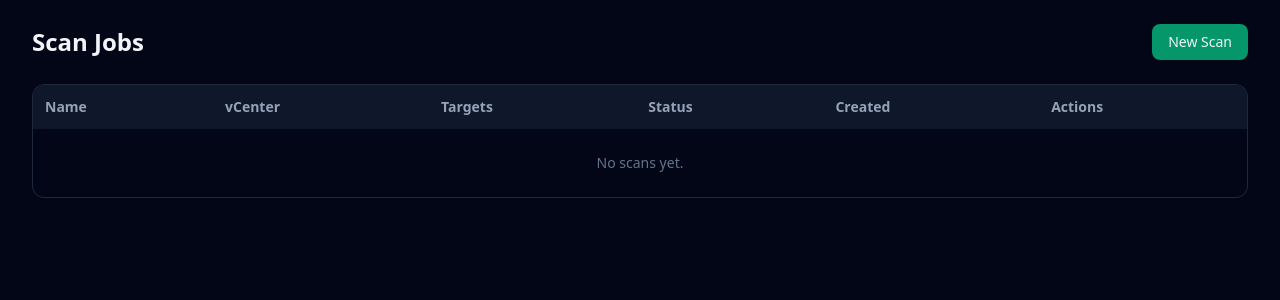
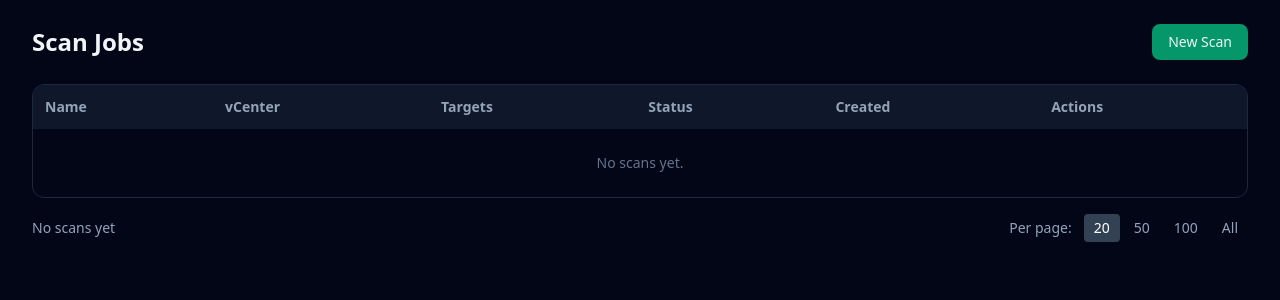
Before and after one commit to drummachine24/VMWare-STIG-Tool, a FastAPI app: page /scans in a window 1280 px wide. Shown: the part 55-355 px from the top of the page. Run offline with FastAPI, Linux system fonts and the light colour scheme; some libraries are stand-ins or nearby versions.

Commit message:
Add scan deletion, bulk delete, and pagination to the scans list.
Co-authored-by: Cursor <cursoragent@cursor.com>

```diff
--- a/backend/app/main.py
+++ b/backend/app/main.py
@@ -2,8 +2,9 @@ from pathlib import Path
 
 import logging
 
-from fastapi import Depends, FastAPI, Form, HTTPException, Request
+from fastapi import Depends, FastAPI, Form, HTTPException, Query, Request
 from fastapi.responses import FileResponse, HTMLResponse, RedirectResponse
+from sqlalchemy import func
 from sqlalchemy.orm import Session, joinedload
 from starlette.middleware.sessions import SessionMiddleware
 
@@ -23,9 +24,20 @@ from app.services.credential_key import sync_credential_key_file_from_env
 from app.services.crypto import encrypt_secret
 from app.services.dashboard_metrics import get_dashboard_metrics, metrics_as_dict
 from app.services.preflight import run_preflight
+from app.services.scan_delete import (
+    count_deletable_scan_jobs,
+    delete_all_deletable_scan_jobs,
+    delete_scan_job,
+)
 from app.services.scan_rescan import rescan_job
 from app.tasks.celery_app import run_scan_job
-from app.web import render, url_for_path
+from app.web import (
+    DEFAULT_SCANS_PER_PAGE,
+    SCANS_PER_PAGE_OPTIONS,
+    render,
+    scans_list_url,
+    url_for_path,
+)
 
 try:
     ensure_app_secret_key()
@@ -175,18 +187,54 @@ def preflight_page(
 @app.get("/scans", response_class=HTMLResponse)
 def scans_page(
     request: Request,
+    page: int = Query(1, ge=1),
+    per_page: str = Query(DEFAULT_SCANS_PER_PAGE),
     db: Session = Depends(get_db),
     _user=Depends(require_viewer),
 ):
-    jobs = (
+    if per_page not in SCANS_PER_PAGE_OPTIONS:
+        per_page = DEFAULT_SCANS_PER_PAGE
+
+    root_path = get_settings().app_root_path or ""
+    total = db.query(func.count(ScanJob.id)).scalar() or 0
+    base_query = (
         db.query(ScanJob)
         .options(joinedload(ScanJob.vcenter))
         .order_by(ScanJob.created_at.desc())
-        .limit(50)
-        .all()
     )
+
+    if per_page == "all":
+        jobs = base_query.all()
+        total_pages = 1
+        page = 1
+        offset = 0
+    else:
+        per_page_int = int(per_page)
+        total_pages = max(1, (total + per_page_int - 1) // per_page_int) if total else 1
+        page = min(page, total_pages)
+        offset = (page - 1) * per_page_int
+        jobs = base_query.offset(offset).limit(per_page_int).all()
+
     vcenters = db.query(VCenterConnection).order_by(VCenterConnection.name).all()
-    return render(request, "scans.html", {"jobs": jobs, "vcenters": vcenters})
+    return render(
+        request,
+        "scans.html",
+        {
+            "jobs": jobs,
+            "vcenters": vcenters,
+            "deletable_count": count_deletable_scan_jobs(db),
+            "pagination": {
+                "page": page,
+                "per_page": per_page,
+                "total": total,
+                "total_pages": total_pages,
+                "start": offset + 1 if total else 0,
+                "end": offset + len(jobs) if total else 0,
+                "per_page_options": SCANS_PER_PAGE_OPTIONS,
+            },
+            "scans_list_url": lambda p=1, pp=per_page: scans_list_url(p, pp, root_path),
+        },
+    )
 
 
 @app.get("/scans/new", response_class=HTMLResponse)
@@ -251,6 +299,31 @@ def rescan_scan_form(
     except ValueError:
         return _redirect(f"/scans/{job_id}")
     return _redirect(f"/scans/{job.id}")
+
+
+@app.post("/scans/delete-all")
+def delete_all_scans_form(
+    db: Session = Depends(get_db),
+    _user=Depends(require_scanner),
+):
+    delete_all_deletable_scan_jobs(db)
+    return _redirect("/scans")
+
+
+@app.post("/scans/{job_id}/delete")
+def delete_scan_form(
+    job_id: int,
+    db: Session = Depends(get_db),
+    _user=Depends(require_scanner),
+):
+    job = db.get(ScanJob, job_id)
+    if not job:
+        return _redirect("/scans")
+    try:
+        delete_scan_job(db, job)
+    except ValueError:
+        return _redirect(f"/scans/{job_id}")
+    return _redirect("/scans")
 
 
 @app.get("/scans/{job_id}", response_class=HTMLResponse)
--- a/backend/app/templates/scans.html
+++ b/backend/app/templates/scans.html
@@ -3,7 +3,19 @@
 {% block content %}
 <div class="flex items-center justify-between mb-6">
   <h1 class="text-2xl font-bold">Scan Jobs</h1>
-  <a href="{{ url('/scans/new') }}" class="rounded-lg bg-emerald-600 hover:bg-emerald-500 px-4 py-2 text-sm font-medium">New Scan</a>
+  <div class="flex items-center gap-2">
+    {% if current_user and current_user.can_scan() and deletable_count > 0 %}
+    <form method="post" action="{{ url('/scans/delete-all') }}" class="inline"
+          onsubmit="return confirm('Delete all {{ deletable_count }} completed, failed, and cancelled scans? Running or pending scans will be kept. This cannot be undone.');">
+      <button type="submit" class="rounded-lg border border-red-800 text-red-300 hover:bg-red-950/40 px-4 py-2 text-sm font-medium">
+        Delete All
+      </button>
+    </form>
+    {% endif %}
+    {% if current_user and current_user.can_scan() %}
+    <a href="{{ url('/scans/new') }}" class="rounded-lg bg-emerald-600 hover:bg-emerald-500 px-4 py-2 text-sm font-medium">New Scan</a>
+    {% endif %}
+  </div>
 </div>
 <div class="rounded-xl border border-slate-800 overflow-hidden" data-tour="scans-list">
   <table class="w-full text-sm">
@@ -47,6 +59,12 @@
               Rescan
             </button>
           </form>
+          <form method="post" action="{{ url('/scans/' ~ job.id ~ '/delete') }}" class="inline ml-1"
+                onsubmit="return confirm('Delete this scan and all its results? This cannot be undone.');">
+            <button type="submit" class="text-xs rounded border border-red-800 text-red-300 hover:bg-red-950/40 px-2 py-1">
+              Delete
+            </button>
+          </form>
           {% else %}
           <span class="text-slate-600 text-xs">—</span>
           {% endif %}
@@ -59,4 +77,38 @@
     </tbody>
   </table>
 </div>
+<div class="flex flex-wrap items-center justify-between gap-4 mt-4">
+  <p class="text-sm text-slate-400">
+    {% if pagination.total %}
+    Showing {{ pagination.start }}–{{ pagination.end }} of {{ pagination.total }}
+    {% else %}
+    No scans yet
+    {% endif %}
+  </p>
+  <div class="flex items-center gap-1">
+    <span class="text-sm text-slate-400 mr-2">Per page:</span>
+    {% for opt in pagination.per_page_options %}
+    <a href="{{ scans_list_url(1, opt) }}"
+       class="px-2.5 py-1 rounded text-sm
+         {% if opt == pagination.per_page %}bg-slate-700 text-white{% else %}text-slate-400 hover:text-white hover:bg-slate-800{% endif %}">
+      {{ 'All' if opt == 'all' else opt }}
+    </a>
+    {% endfor %}
+  </div>
+  {% if pagination.total_pages > 1 %}
+  <div class="flex items-center gap-2 text-sm">
+    {% if pagination.page > 1 %}
+    <a href="{{ scans_list_url(pagination.page - 1) }}" class="rounded border border-slate-700 px-3 py-1 text-slate-300 hover:bg-slate-800">Previous</a>
+    {% else %}
+    <span class="rounded border border-slate-800 px-3 py-1 text-slate-600">Previous</span>
+    {% endif %}
+    <span class="text-slate-400">Page {{ pagination.page }} of {{ pagination.total_pages }}</span>
+    {% if pagination.page < pagination.total_pages %}
+    <a href="{{ scans_list_url(pagination.page + 1) }}" class="rounded border border-slate-700 px-3 py-1 text-slate-300 hover:bg-slate-800">Next</a>
+    {% else %}
+    <span class="rounded border border-slate-800 px-3 py-1 text-slate-600">Next</span>
+    {% endif %}
+  </div>
+  {% endif %}
+</div>
 {% endblock %}
--- a/backend/app/web.py
+++ b/backend/app/web.py
@@ -34,6 +34,26 @@ def url_for_path(path: str, root_path: str | None = None) -> str:
     return f"{root}{path}" if root else path
 
 
+SCANS_PER_PAGE_OPTIONS = ("20", "50", "100", "all")
+DEFAULT_SCANS_PER_PAGE = "20"
+
+
+def scans_list_url(
+    page: int = 1,
+    per_page: str = DEFAULT_SCANS_PER_PAGE,
+    root_path: str | None = None,
+) -> str:
+    base = url_for_path("/scans", root_path)
+    params: list[str] = []
+    if per_page != DEFAULT_SCANS_PER_PAGE:
+        params.append(f"per_page={per_page}")
+    if page > 1:
+        params.append(f"page={page}")
+    if not params:
+        return base
+    return f"{base}?{'&'.join(params)}"
+
+
 def render(request: Request, template_name: str, context: dict | None = None):
     settings = get_settings()
     root_path = settings.app_root_path or ""
```
Also changed, not shown: backend/app/api/scans.py (+17 -0 lines), backend/app/services/scan_delete.py (added, +101 -0 lines).
